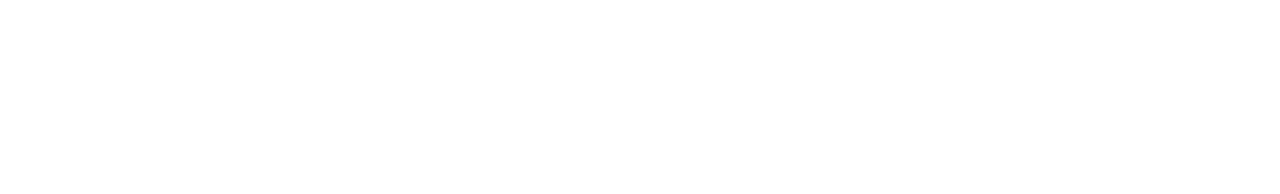
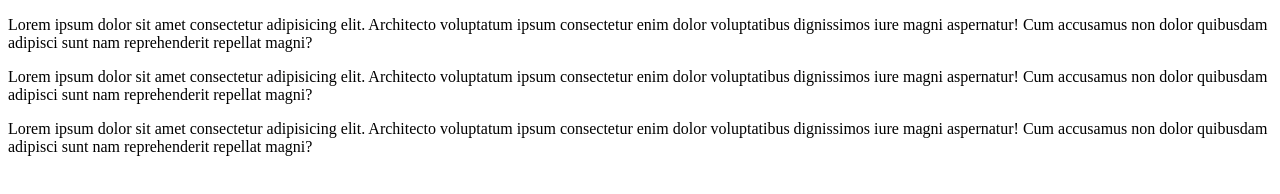
Before and after one commit to Fillypper/html_super, a plain HTML site: page index.html in a window 1280 px wide. Drawn offline with Linux system fonts and the light colour scheme.

Commit message:
updating

```diff
--- a/index.html
+++ b/index.html
@@ -1,11 +1,22 @@
 <!DOCTYPE html>
 <html lang="en">
+
 <head>
     <meta charset="UTF-8">
     <meta name="viewport" content="width=device-width, initial-scale=1.0">
     <title>Html Super</title>
 </head>
+
 <body>
+    <p>Lorem ipsum dolor sit amet consectetur adipisicing elit. Architecto voluptatum ipsum consectetur enim dolor
+        voluptatibus dignissimos iure magni aspernatur! Cum accusamus non dolor quibusdam adipisci sunt nam
+        reprehenderit repellat magni?</p>
+    <p>Lorem ipsum dolor sit amet consectetur adipisicing elit. Architecto voluptatum ipsum consectetur enim dolor
+        voluptatibus dignissimos iure magni aspernatur! Cum accusamus non dolor quibusdam adipisci sunt nam
+        reprehenderit repellat magni?</p>
+    <p>Lorem ipsum dolor sit amet consectetur adipisicing elit. Architecto voluptatum ipsum consectetur enim dolor
+        voluptatibus dignissimos iure magni aspernatur! Cum accusamus non dolor quibusdam adipisci sunt nam
+        reprehenderit repellat magni?</p>
+</body>
 
-</body>
 </html>
```
